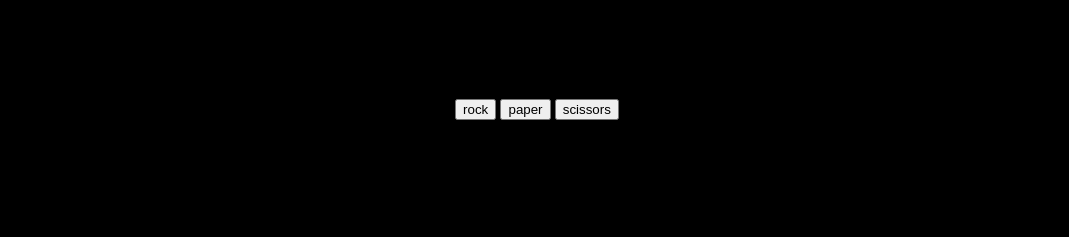
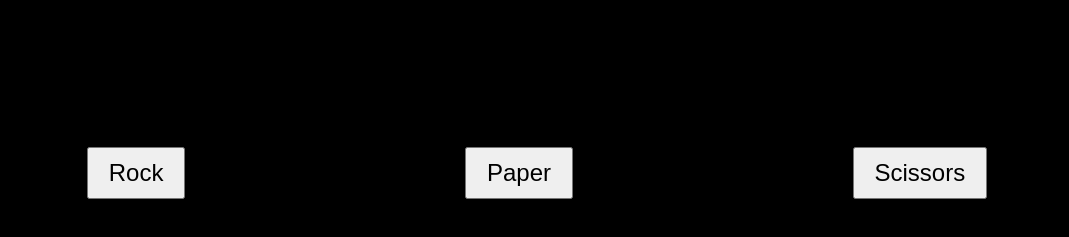
Before and after one commit to willofD13/rock-paper-scissors, a plain HTML site: page index.html in a window 1280 px wide. Shown: the part 239-476 px from the top of the page, without its empty margins (103-1172 px from the left). Drawn offline with Linux system fonts and the light colour scheme.

Commit message:
Style buttons

```diff
--- a/index.html
+++ b/index.html
@@ -9,9 +9,9 @@
 <body>
     <h1>The ultimate match!</h1>
     <div class="buttons">
-        <button>rock</button>
-        <button>paper</button>
-        <button>scissors</button>
+        <button>Rock</button>
+        <button>Paper</button>
+        <button>Scissors</button>
     </div>
     <div class="result">Are you ready?</div>
     <div class="scoreBoard">
--- a/rps.css
+++ b/rps.css
@@ -2,14 +2,33 @@ body {
     background-color: black;
     font-family: 'Segoe UI', Tahoma, Geneva, Verdana, sans-serif;
     margin: 0;
-    display: flex;
-    flex-direction: column;
-    align-items: center;
+
 }
 
 h1 {
+    align-self: center;
+    text-align: center;
     color: azure;
     font-size: 100px;
-    margin-top: 100px;
-    margin-bottom: 100px;
+    margin: 100px;
 }
+
+.buttons {
+    padding: 50px;
+    display: flex;
+    flex-direction: row;
+    justify-content: space-around;
+}
+
+button {
+    padding-left: 20px;
+    padding-right: 20px;
+    padding-top: 10px;
+    padding-bottom: 10px;
+    font-size: x-large;
+    cursor: pointer;
+}
+
+button:hover {
+    scale: 1.2;
+}
```
